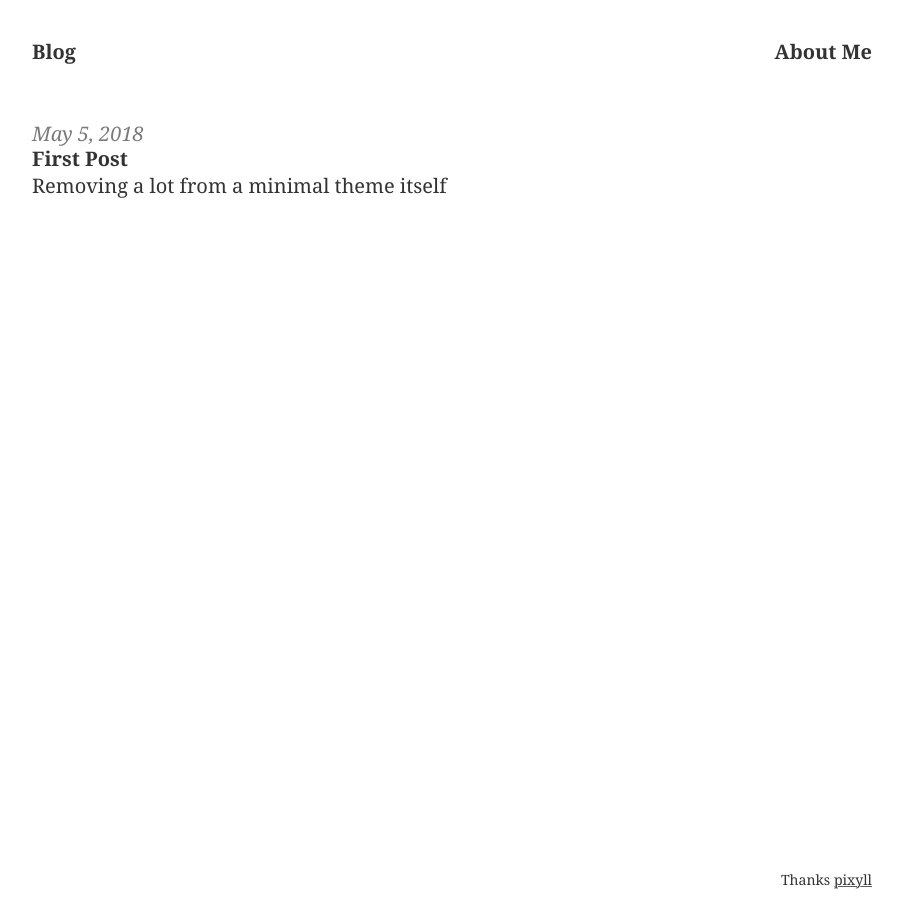
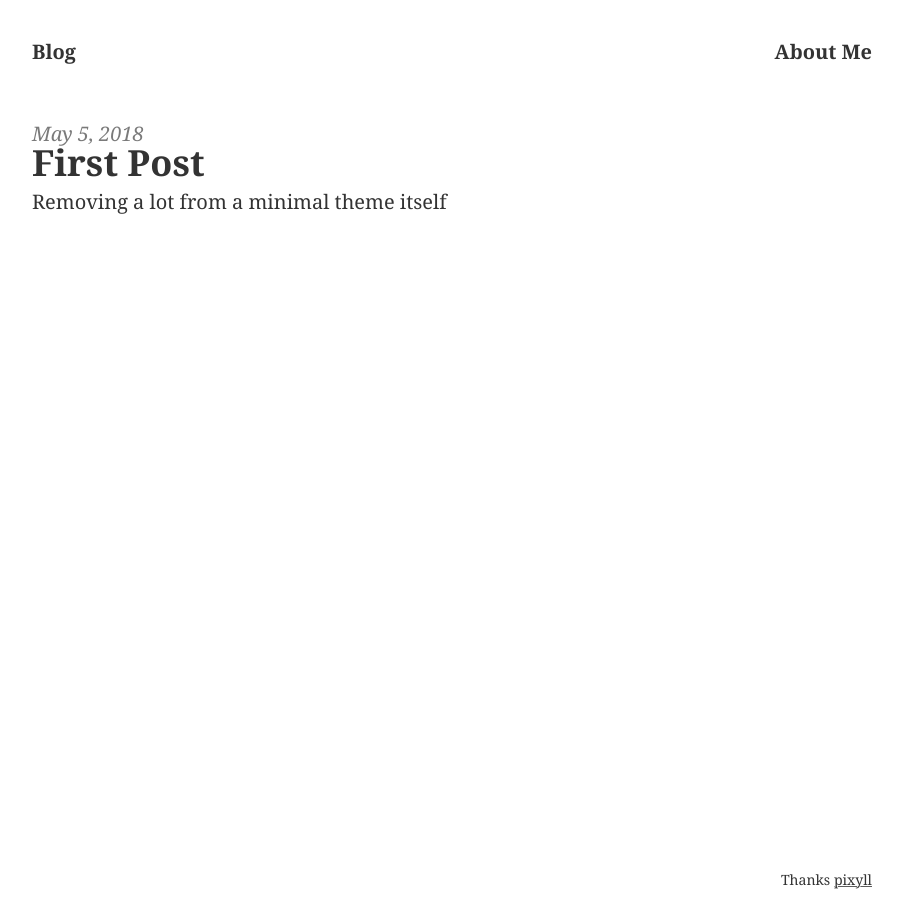
Before and after one commit to robotvisionxyz/robotvisionxyz.github.io, a Jekyll site: the page built from index.html, in a window 1280 px wide. Shown: the whole page, without its empty margins (188-1090 px from the left). Built offline with Jekyll 4.4.1, drawn with Linux system fonts in a browser that asks for light colours; comment, search, counter and statistics services are not loaded.

Commit message:
some more aesthetics changes

```diff
--- a/_sass/_variables.scss
+++ b/_sass/_variables.scss
@@ -7,7 +7,7 @@
 $heading-font-weight: 900 !default;
 $heading-line-height: 0.5 !default;
 $monospace-font-family: monospace !default;
-$h1: 1rem !default;
+$h1: 1.8rem !default;
 $h2: 1rem !default;
 $h3: 1rem !default;
 $h4: 1rem !default;
```
